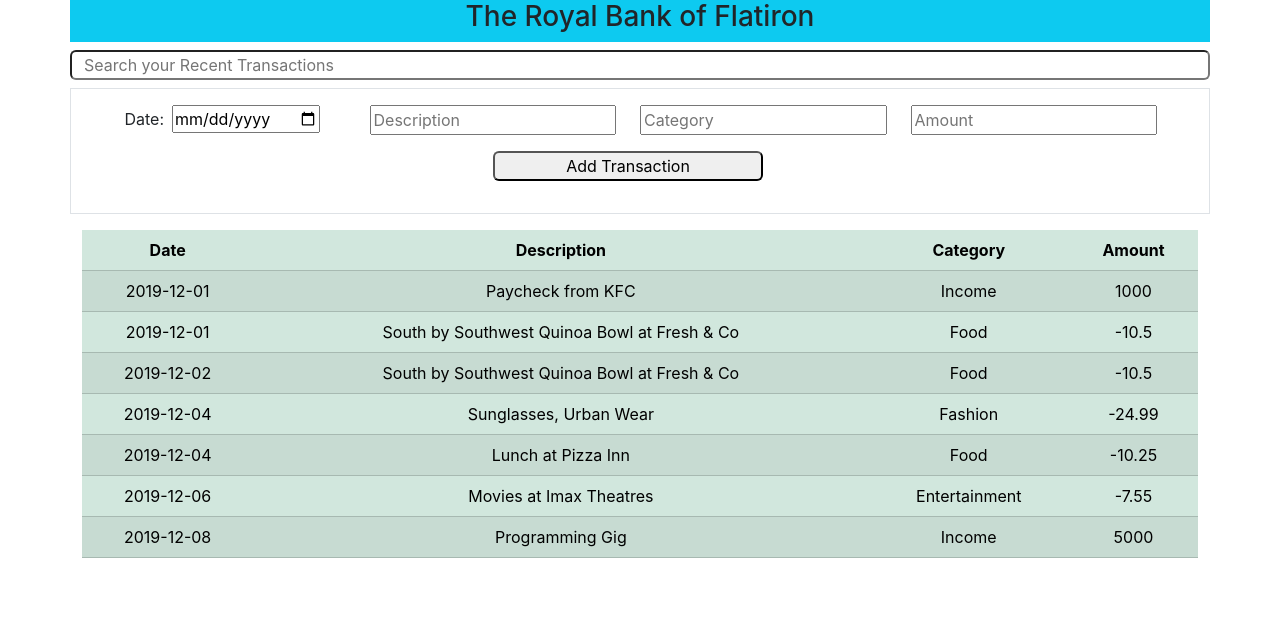
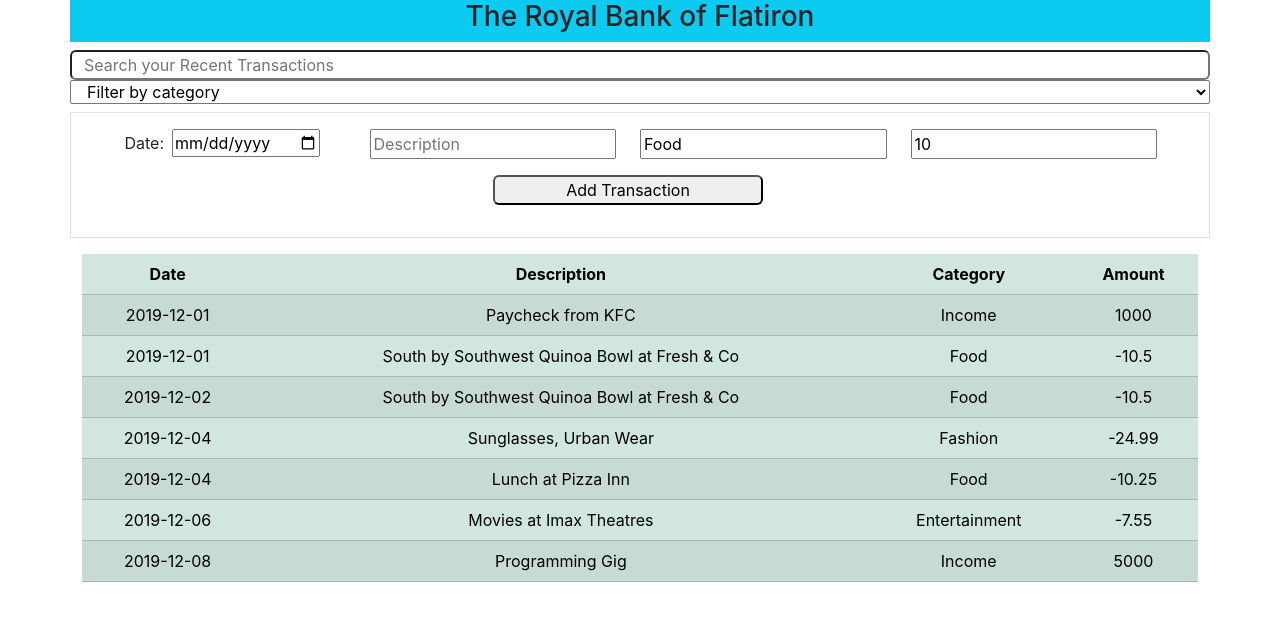
Before and after one commit to Pulse-Programmer/bank-of-flatiron-Code-Challenge, a React (Create React App) app: page / in a window 1280 px wide. Shown: the top 620 px of the page. Built offline with nearby package versions, Linux system fonts and the light colour scheme.

Commit message:
Adds a filter by category input

```diff
--- a/src/App.js
+++ b/src/App.js
@@ -10,11 +10,16 @@ function App() {
   const [inputSearch, setInputSearch] = useState("");
   const [transactionsArray, setTransactionsArray] = useState(transactions);
   const [formData, setFormData] = useState({
-    date: new Date(),
+    date: "",
     description: "",
-    category: "",
-    amount: "",
+    category: "Food",
+    amount: 10,
   });
+  const [selectedCategory, setSelectedCategory] = useState("All");
+
+  function handleCategoryChange(e) {
+    setSelectedCategory(e.target.value);
+  }
 
   function handleSearch(e) {
     setInputSearch(e.target.value);
@@ -26,9 +31,12 @@ function App() {
     setTransactionsArray([...transactionsArray, formData]);
   }
 
-  //transactions = transactionsArray;
+  let transactionsa = transactionsArray.filter((transaction) => {
+    if (selectedCategory === "All") return true;
+    return transaction.category.toLowerCase() === selectedCategory;
+  });
 
-  const filteredTransactions = transactionsArray.filter((record) =>
+  let filteredTransactions = transactionsa.filter((record) =>
     record.description.toLowerCase().includes(inputSearch.toLowerCase()),
   );
 
@@ -37,7 +45,11 @@ function App() {
       <header className="row bg-info">
         <h3>The Royal Bank of Flatiron</h3>
       </header>
-      <Search onHandleSearch={handleSearch} inputSearch={inputSearch} />
+      <Search
+        onHandleSearch={handleSearch}
+        inputSearch={inputSearch}
+        onCategoryChange={handleCategoryChange}
+      />
       <div className="row border p-3">
         <FormItem
           formData={formData}
--- a/src/components/FormItem.js
+++ b/src/components/FormItem.js
@@ -48,7 +48,7 @@ function FormItem({ formData, setFormData, handleSubmit }) {
 
       <div className="col-3">
         <input
-          type="text"
+          type="number"
           name="amount"
           placeholder="Amount"
           className="w-100"
--- a/src/components/Search.js
+++ b/src/components/Search.js
@@ -1,4 +1,4 @@
-function Search({ onHandleSearch, inputSearch }) {
+function Search({ onHandleSearch, inputSearch, onCategoryChange }) {
   return (
     <div className="searchFilter row my-2">
       <input
@@ -11,6 +11,14 @@ function Search({ onHandleSearch, inputSearch }) {
         value={inputSearch}
         onChange={onHandleSearch}
       />
+
+      <select name="filter" onChange={onCategoryChange}>
+        <option value="All">Filter by category</option>
+        <option value="income">Income</option>
+        <option value="food">Food</option>
+        <option value="fashion">Fashion</option>
+        <option value="entertainment">Entertainment</option>
+      </select>
     </div>
   );
 }
```
